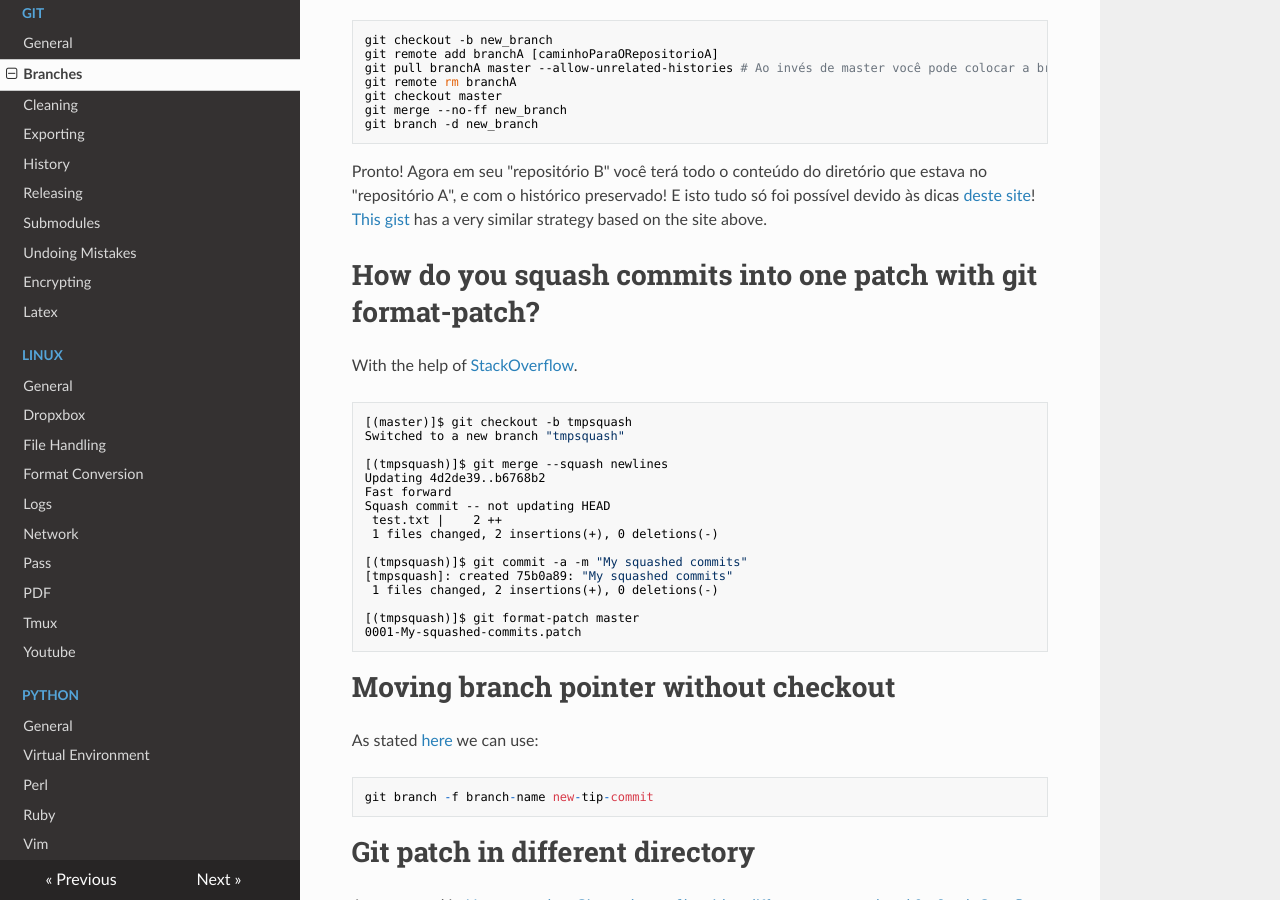
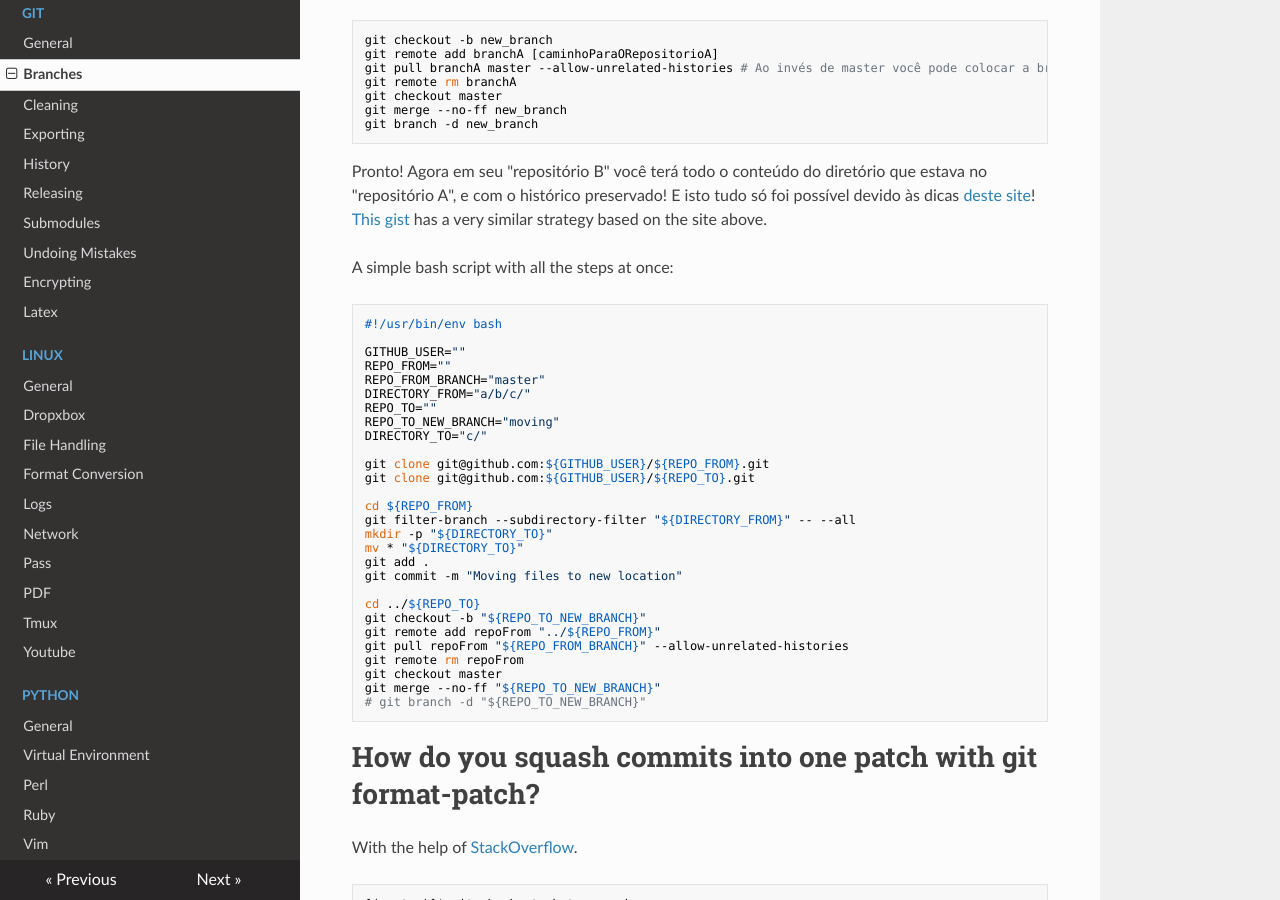
Before and after one commit to hposca/useful_notes, an MkDocs documentation site: the page built from docs/git/branches.md, in a window 1280 px wide and 900 px high, scrolled down 2986 px. Built offline with MkDocs 1.6.1, drawn with Linux system fonts in a browser that asks for light colours; nearby versions of some CDN libraries; old or Windows-style settings are respelled for this version of MkDocs.

Commit message:
Add working script to move directories into another repo

````diff
--- a/docs/git/branches.md
+++ b/docs/git/branches.md
@@ -149,6 +149,39 @@ Pronto! Agora em seu "repositório B" você terá todo o conteúdo do diretório
 E isto tudo só foi possível devido às dicas [deste site](http://gbayer.com/development/moving-files-from-one-git-repository-to-another-preserving-history/)!
 [This gist](https://gist.github.com/whistler/de34b77aba2221ed8b2e) has a very similar strategy based on the site above.
 
+A simple bash script with all the steps at once:
+
+```bash
+#!/usr/bin/env bash
+
+GITHUB_USER=""
+REPO_FROM=""
+REPO_FROM_BRANCH="master"
+DIRECTORY_FROM="a/b/c/"
+REPO_TO=""
+REPO_TO_NEW_BRANCH="moving"
+DIRECTORY_TO="c/"
+
+git clone git@github.com:${GITHUB_USER}/${REPO_FROM}.git
+git clone git@github.com:${GITHUB_USER}/${REPO_TO}.git
+
+cd ${REPO_FROM}
+git filter-branch --subdirectory-filter "${DIRECTORY_FROM}" -- --all
+mkdir -p "${DIRECTORY_TO}"
+mv * "${DIRECTORY_TO}"
+git add .
+git commit -m "Moving files to new location"
+
+cd ../${REPO_TO}
+git checkout -b "${REPO_TO_NEW_BRANCH}"
+git remote add repoFrom "../${REPO_FROM}"
+git pull repoFrom "${REPO_FROM_BRANCH}" --allow-unrelated-histories
+git remote rm repoFrom
+git checkout master
+git merge --no-ff "${REPO_TO_NEW_BRANCH}"
+# git branch -d "${REPO_TO_NEW_BRANCH}"
+```
+
 # How do you squash commits into one patch with git format-patch?
 
 With the help of [StackOverflow](http://stackoverflow.com/questions/616556/how-do-you-squash-commits-into-one-patch-with-git-format-patch).
````
